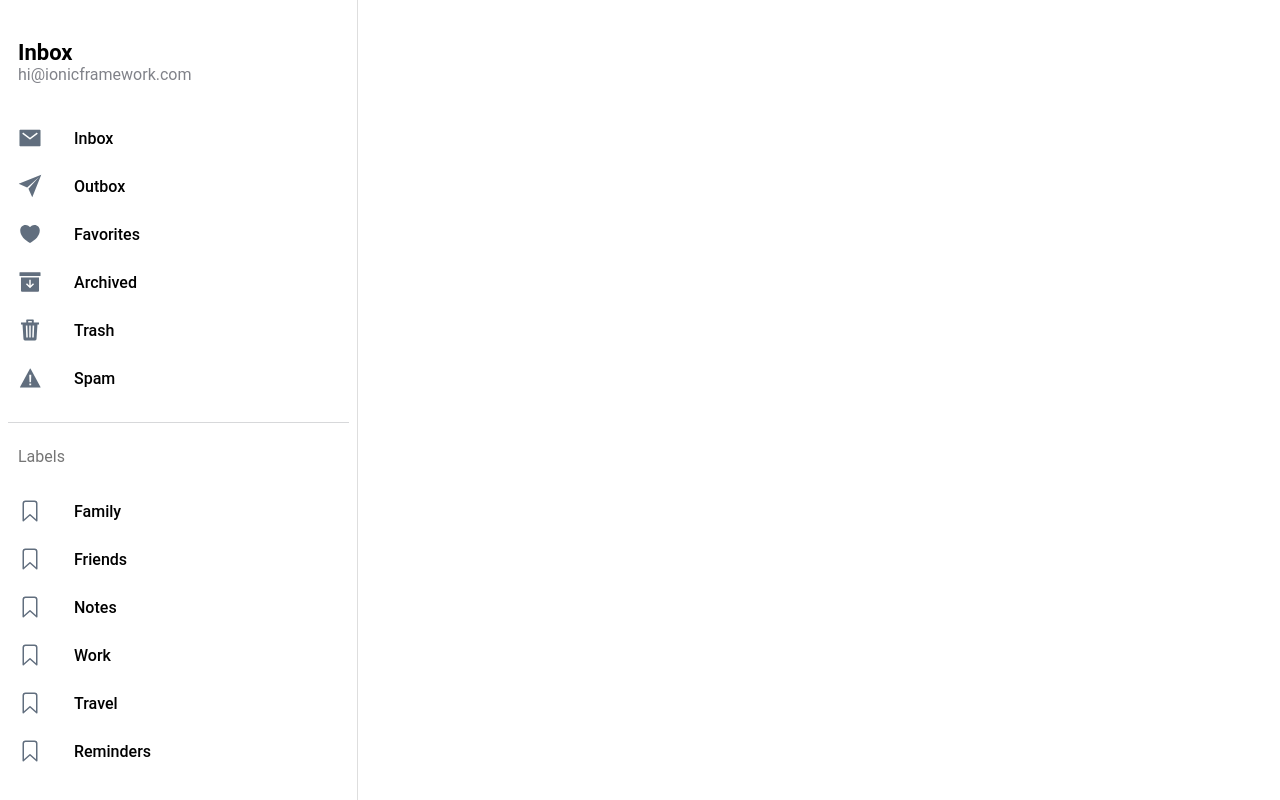
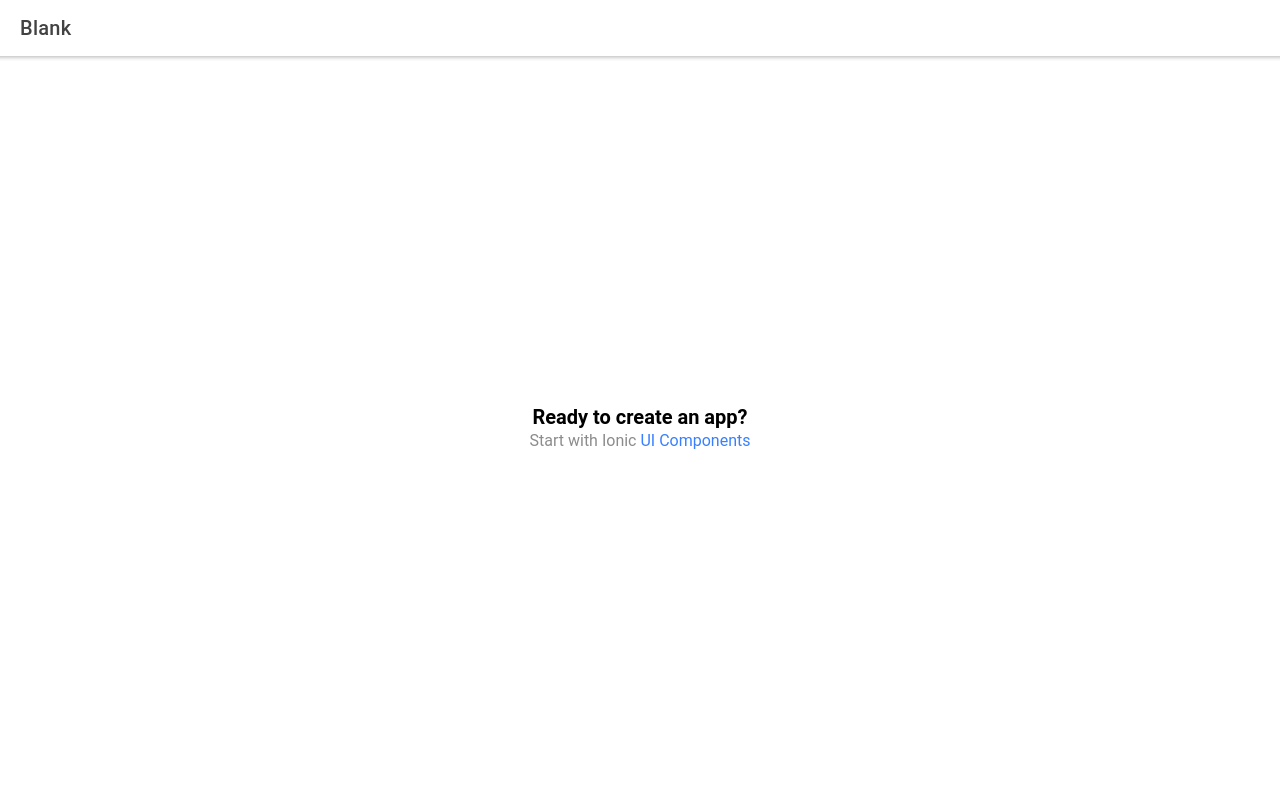
Before and after one commit to Stammtisch-Project/Stammtisch, a React (Create React App) app in the folder Stammtisch-app/: page /home in a window 1280 px wide. Built offline with nearby package versions, Linux system fonts and the light colour scheme.

Commit message:
Changed ionic template from side bar to blank

```diff
--- a/Stammtisch-app/src/App.tsx
+++ b/Stammtisch-app/src/App.tsx
@@ -1,9 +1,8 @@
-import Menu from './components/Menu';
-import Page from './pages/Page';
 import React from 'react';
-import { IonApp, IonRouterOutlet, IonSplitPane } from '@ionic/react';
+import { Redirect, Route } from 'react-router-dom';
+import { IonApp, IonRouterOutlet } from '@ionic/react';
 import { IonReactRouter } from '@ionic/react-router';
-import { Redirect, Route } from 'react-router-dom';
+import Home from './pages/Home';
 
 /* Core CSS required for Ionic components to work properly */
 import '@ionic/react/css/core.css';
@@ -24,21 +23,15 @@ import '@ionic/react/css/display.css';
 /* Theme variables */
 import './theme/variables.css';
 
-const App: React.FC = () => {
-
-  return (
+const App: React.FC = () => (
   <IonApp>
     <IonReactRouter>
-        <IonSplitPane contentId="main">
-          <Menu />
-          <IonRouterOutlet id="main">
-            <Route path="/page/:name" component={Page} exact />
-            <Redirect from="/" to="/page/Inbox" exact />
+      <IonRouterOutlet>
+        <Route path="/home" component={Home} exact={true} />
+        <Route exact path="/" render={() => <Redirect to="/home" />} />
       </IonRouterOutlet>
-        </IonSplitPane>
     </IonReactRouter>
   </IonApp>
 );
-};
 
 export default App;
--- a/Stammtisch-app/src/components/ExploreContainer.tsx
+++ b/Stammtisch-app/src/components/ExploreContainer.tsx
@@ -1,15 +1,13 @@
 import React from 'react';
 import './ExploreContainer.css';
 
-interface ContainerProps {
-  name: string;
-}
+interface ContainerProps { }
 
-const ExploreContainer: React.FC<ContainerProps> = ({ name }) => {
+const ExploreContainer: React.FC<ContainerProps> = () => {
   return (
     <div className="container">
-      <strong>{name}</strong>
-      <p>Explore <a target="_blank" rel="noopener noreferrer" href="https://ionicframework.com/docs/components">UI Components</a></p>
+      <strong>Ready to create an app?</strong>
+      <p>Start with Ionic <a target="_blank" rel="noopener noreferrer" href="https://ionicframework.com/docs/components">UI Components</a></p>
     </div>
   );
 };
--- a/Stammtisch-app/src/components/Menu.css
+++ /dev/null
@@ -1,113 +0,0 @@
-ion-menu ion-content {
-  --background: var(--ion-item-background, var(--ion-background-color, #fff));
-}
-
-ion-menu.md ion-content {
-  --padding-start: 8px;
-  --padding-end: 8px;
-  --padding-top: 20px;
-  --padding-bottom: 20px;
-}
-
-ion-menu.md ion-list {
-  padding: 20px 0;
-}
-
-ion-menu.md ion-note {
-  margin-bottom: 30px;
-}
-
-ion-menu.md ion-list-header, ion-menu.md ion-note {
-  padding-left: 10px;
-}
-
-ion-menu.md ion-list#inbox-list {
-  border-bottom: 1px solid var(--ion-color-step-150, #d7d8da);
-}
-
-ion-menu.md ion-list#inbox-list ion-list-header {
-  font-size: 22px;
-  font-weight: 600;
-  min-height: 20px;
-}
-
-ion-menu.md ion-list#labels-list ion-list-header {
-  font-size: 16px;
-  margin-bottom: 18px;
-  color: #757575;
-  min-height: 26px;
-}
-
-ion-menu.md ion-item {
-  --padding-start: 10px;
-  --padding-end: 10px;
-  border-radius: 4px;
-}
-
-ion-menu.md ion-item.selected {
-  --background: rgba(var(--ion-color-primary-rgb), 0.14);
-}
-
-ion-menu.md ion-item.selected ion-icon {
-  color: var(--ion-color-primary);
-}
-
-ion-menu.md ion-item ion-icon {
-  color: #616e7e;
-}
-
-ion-menu.md ion-item ion-label {
-  font-weight: 500;
-}
-
-ion-menu.ios ion-content {
-  --padding-bottom: 20px;
-}
-
-ion-menu.ios ion-list {
-  padding: 20px 0 0 0;
-}
-
-ion-menu.ios ion-note {
-  line-height: 24px;
-  margin-bottom: 20px;
-}
-
-ion-menu.ios ion-item {
-  --padding-start: 16px;
-  --padding-end: 16px;
-  --min-height: 50px;
-}
-
-ion-menu.ios ion-item ion-icon {
-  font-size: 24px;
-  color: #73849a;
-}
-
-ion-menu.ios ion-item .selected ion-icon {
-  color: var(--ion-color-primary);
-}
-
-ion-menu.ios ion-list#labels-list ion-list-header {
-  margin-bottom: 8px;
-}
-
-ion-menu.ios ion-list-header,
-ion-menu.ios ion-note {
-  padding-left: 16px;
-  padding-right: 16px;
-}
-
-ion-menu.ios ion-note {
-  margin-bottom: 8px;
-}
-
-ion-note {
-  display: inline-block;
-  font-size: 16px;
-  color: var(--ion-color-medium-shade);
-}
-
-ion-item.selected {
-  --color: var(--ion-color-primary);
-}
--- a/Stammtisch-app/src/components/Menu.tsx
+++ /dev/null
@@ -1,101 +0,0 @@
-import {
-  IonContent,
-  IonIcon,
-  IonItem,
-  IonLabel,
-  IonList,
-  IonListHeader,
-  IonMenu,
-  IonMenuToggle,
-  IonNote,
-} from '@ionic/react';
-
-import React from 'react';
-import { useLocation } from 'react-router-dom';
-import { archiveOutline, archiveSharp, bookmarkOutline, heartOutline, heartSharp, mailOutline, mailSharp, paperPlaneOutline, paperPlaneSharp, trashOutline, trashSharp, warningOutline, warningSharp } from 'ionicons/icons';
-import './Menu.css';
-
-interface AppPage {
-  url: string;
-  iosIcon: string;
-  mdIcon: string;
-  title: string;
-}
-
-const appPages: AppPage[] = [
-  {
-    title: 'Inbox',
-    url: '/page/Inbox',
-    iosIcon: mailOutline,
-    mdIcon: mailSharp
-  },
-  {
-    title: 'Outbox',
-    url: '/page/Outbox',
-    iosIcon: paperPlaneOutline,
-    mdIcon: paperPlaneSharp
-  },
-  {
-    title: 'Favorites',
-    url: '/page/Favorites',
-    iosIcon: heartOutline,
-    mdIcon: heartSharp
-  },
-  {
-    title: 'Archived',
-    url: '/page/Archived',
-    iosIcon: archiveOutline,
-    mdIcon: archiveSharp
-  },
-  {
-    title: 'Trash',
-    url: '/page/Trash',
-    iosIcon: trashOutline,
-    mdIcon: trashSharp
-  },
-  {
-    title: 'Spam',
-    url: '/page/Spam',
-    iosIcon: warningOutline,
-    mdIcon: warningSharp
-  }
-];
-
-const labels = ['Family', 'Friends', 'Notes', 'Work', 'Travel', 'Reminders'];
-
-const Menu: React.FC = () => {
-  const location = useLocation();
-
-  return (
-    <IonMenu contentId="main" type="overlay">
-      <IonContent>
-        <IonList id="inbox-list">
-          <IonListHeader>Inbox</IonListHeader>
-          <IonNote>hi@ionicframework.com</IonNote>
-          {appPages.map((appPage, index) => {
-            return (
-              <IonMenuToggle key={index} autoHide={false}>
-                <IonItem className={location.pathname === appPage.url ? 'selected' : ''} routerLink={appPage.url} routerDirection="none" lines="none" detail={false}>
-                  <IonIcon slot="start" ios={appPage.iosIcon} md={appPage.mdIcon} />
-                  <IonLabel>{appPage.title}</IonLabel>
-                </IonItem>
-              </IonMenuToggle>
-            );
-          })}
-        </IonList>
-
-        <IonList id="labels-list">
-          <IonListHeader>Labels</IonListHeader>
-          {labels.map((label, index) => (
-            <IonItem lines="none" key={index}>
-              <IonIcon slot="start" icon={bookmarkOutline} />
-              <IonLabel>{label}</IonLabel>
-            </IonItem>
-          ))}
-        </IonList>
-      </IonContent>
-    </IonMenu>
-  );
-};
-
-export default Menu;
--- /dev/null
+++ b/Stammtisch-app/src/pages/Home.tsx
@@ -0,0 +1,26 @@
+import { IonContent, IonHeader, IonPage, IonTitle, IonToolbar } from '@ionic/react';
+import React from 'react';
+import ExploreContainer from '../components/ExploreContainer';
+import './Home.css';
+
+const Home: React.FC = () => {
+  return (
+    <IonPage>
+      <IonHeader>
+        <IonToolbar>
+          <IonTitle>Blank</IonTitle>
+        </IonToolbar>
+      </IonHeader>
+      <IonContent>
+        <IonHeader collapse="condense">
+          <IonToolbar>
+            <IonTitle size="large">Blank</IonTitle>
+          </IonToolbar>
+        </IonHeader>
+        <ExploreContainer />
+      </IonContent>
+    </IonPage>
+  );
+};
+
+export default Home;
--- a/Stammtisch-app/src/pages/Page.tsx
+++ /dev/null
@@ -1,34 +0,0 @@
-import { IonButtons, IonContent, IonHeader, IonMenuButton, IonPage, IonTitle, IonToolbar } from '@ionic/react';
-import React from 'react';
-import { useParams } from 'react-router';
-import ExploreContainer from '../components/ExploreContainer';
-import './Page.css';
-
-const Page: React.FC = () => {
-
-  const { name } = useParams<{ name: string; }>();
-
-  return (
-    <IonPage>
-      <IonHeader>
-        <IonToolbar>
-          <IonButtons slot="start">
-            <IonMenuButton />
-          </IonButtons>
-          <IonTitle>{name}</IonTitle>
-        </IonToolbar>
-      </IonHeader>
-
-      <IonContent>
-        <IonHeader collapse="condense">
-          <IonToolbar>
-            <IonTitle size="large">{name}</IonTitle>
-          </IonToolbar>
-        </IonHeader>
-        <ExploreContainer name={name} />
-      </IonContent>
-    </IonPage>
-  );
-};
-
-export default Page;
```
Also changed, not shown: Stammtisch-app/src/pages/Home.css (added), Stammtisch-app/src/pages/Page.css (deleted). Lines whose indentation alone changed are shown as unchanged.
